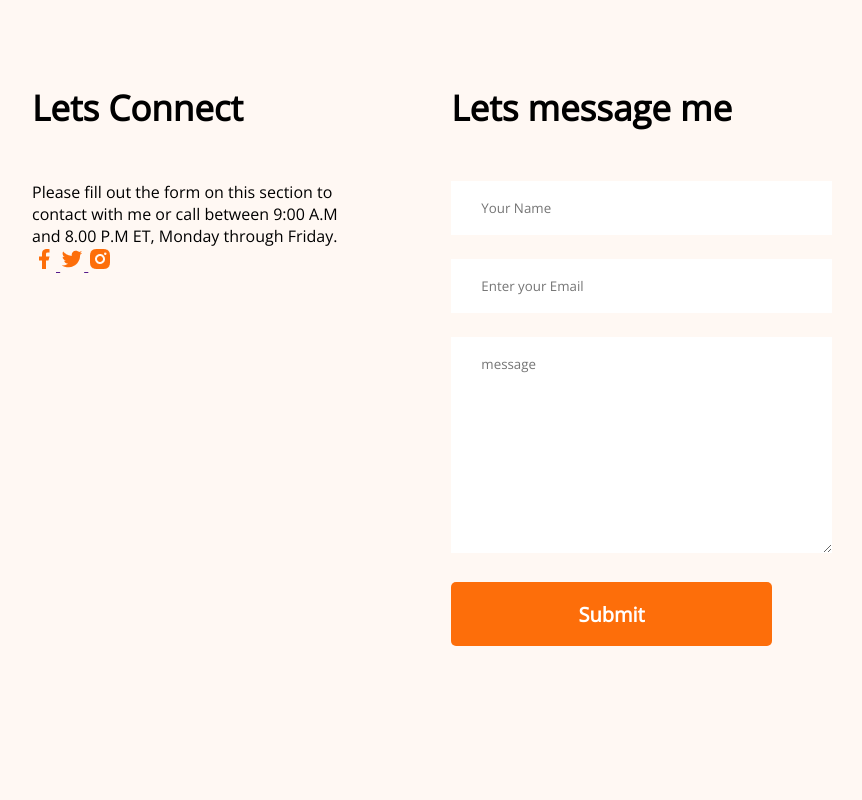
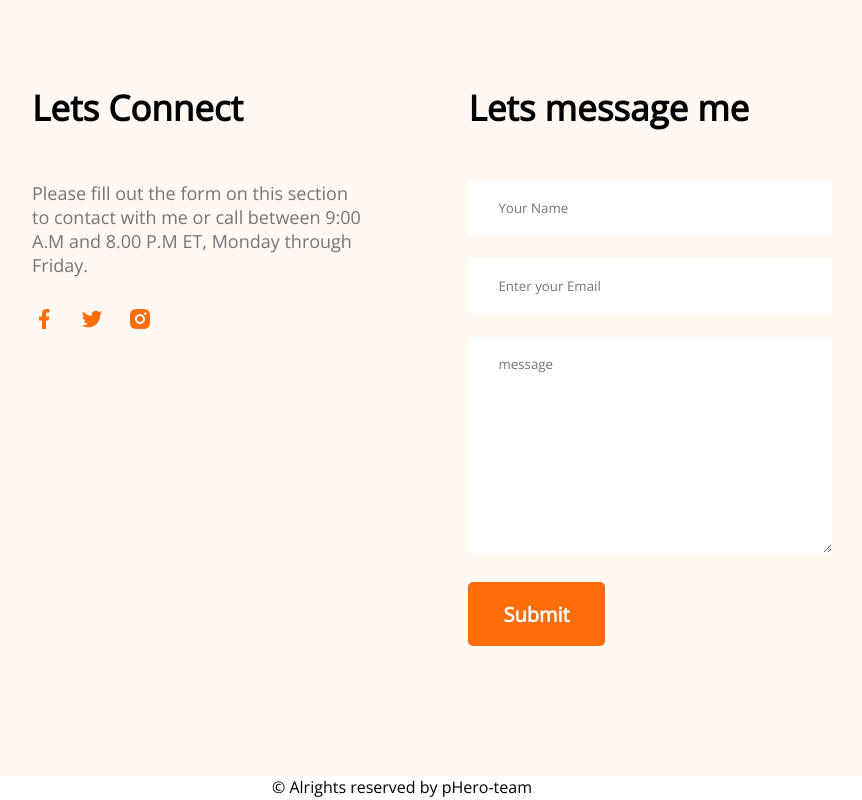
Before and after one commit to ShezanMahmud/developer-portfolio, a plain HTML site: page index.html in a window 1280 px wide. Shown: the part 3249-4049 px from the top of the page, without its empty margins (238-1100 px from the left). Drawn offline with nearby package versions, Linux system fonts and the light colour scheme.

Commit message:
compleate module5 project

```diff
--- a/index.html
+++ b/index.html
@@ -186,7 +186,7 @@
       <section class="contact">
         <div>
           <h3 class="section-title">Lets Connect</h3>
-          <p>
+          <p class="section-description">
             Please fill out the form on this section to contact with me or call
             between 9:00 A.M and 8.00 P.M ET, Monday through Friday.
           </p>
@@ -211,5 +211,8 @@
         </div>
       </section>
     </main>
+    <footer>
+      <p>&copy; Alrights reserved by pHero-team</p>
+    </footer>
   </body>
 </html>
--- a/styles/portfolio.css
+++ b/styles/portfolio.css
@@ -168,10 +168,18 @@ section {
 .contact .section-title {
   text-align: left;
 }
-.contact input,
+.contact input[type="text"],
+input[type="email"],
 textarea {
   margin-bottom: 24px;
   border: 0;
   width: 100%;
   padding: 18px 30px;
 }
+.contact a {
+  text-decoration: none;
+  letter-spacing: 20px;
+}
+footer {
+  text-align: center;
+}
```
